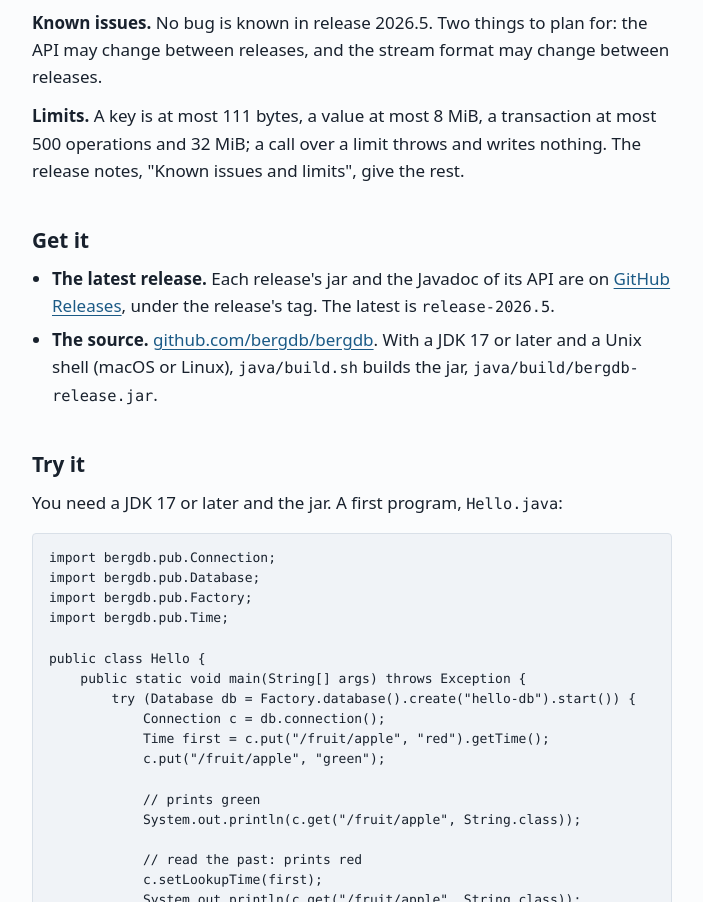
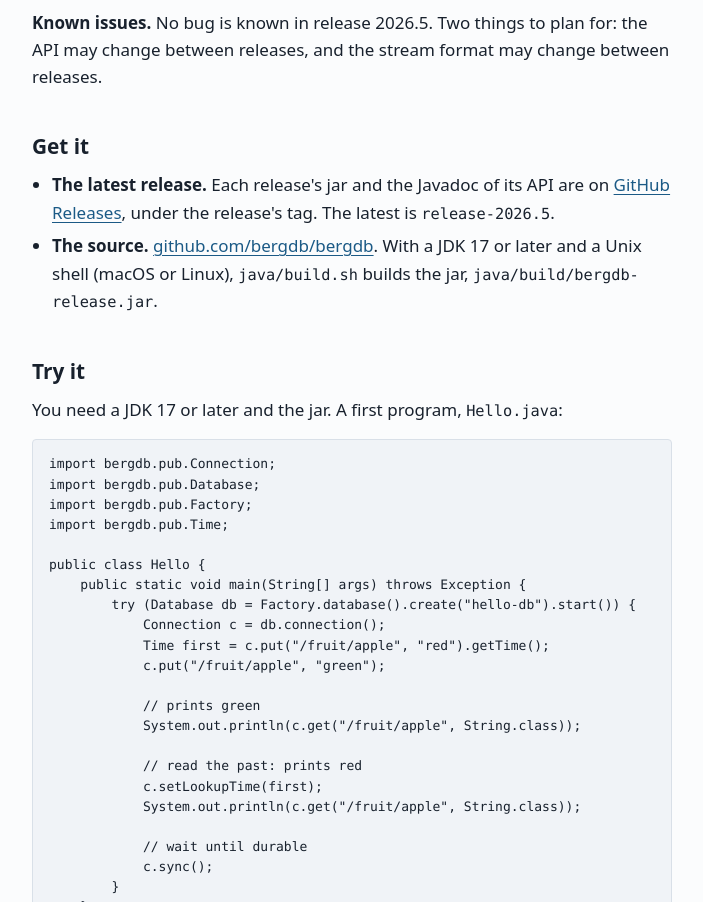
Before and after one commit to bergdb/bergdb.github.io, a plain HTML site: page index.html in a window 1280 px wide. Shown: the part 1863-2765 px from the top of the page, without its empty margins (288-991 px from the left). Drawn offline with Linux system fonts and the light colour scheme.

Commit message:
bergdb.org: no Limits paragraph, as the README

```diff
--- a/index.html
+++ b/index.html
@@ -218,10 +218,6 @@ footer p { margin: 0.4rem 0; }
     <p><strong>Known issues.</strong> No bug is known in release 2026.5. Two
     things to plan for: the API may change between releases, and the stream
     format may change between releases.</p>
-    <p><strong>Limits.</strong> A key is at most 111 bytes, a value at most
-    8&nbsp;MiB, a transaction at most 500 operations and 32&nbsp;MiB; a call
-    over a limit throws and writes nothing. The release notes, "Known issues
-    and limits", give the rest.</p>
   </section>
 
   <section id="get" aria-labelledby="get-h">
```
